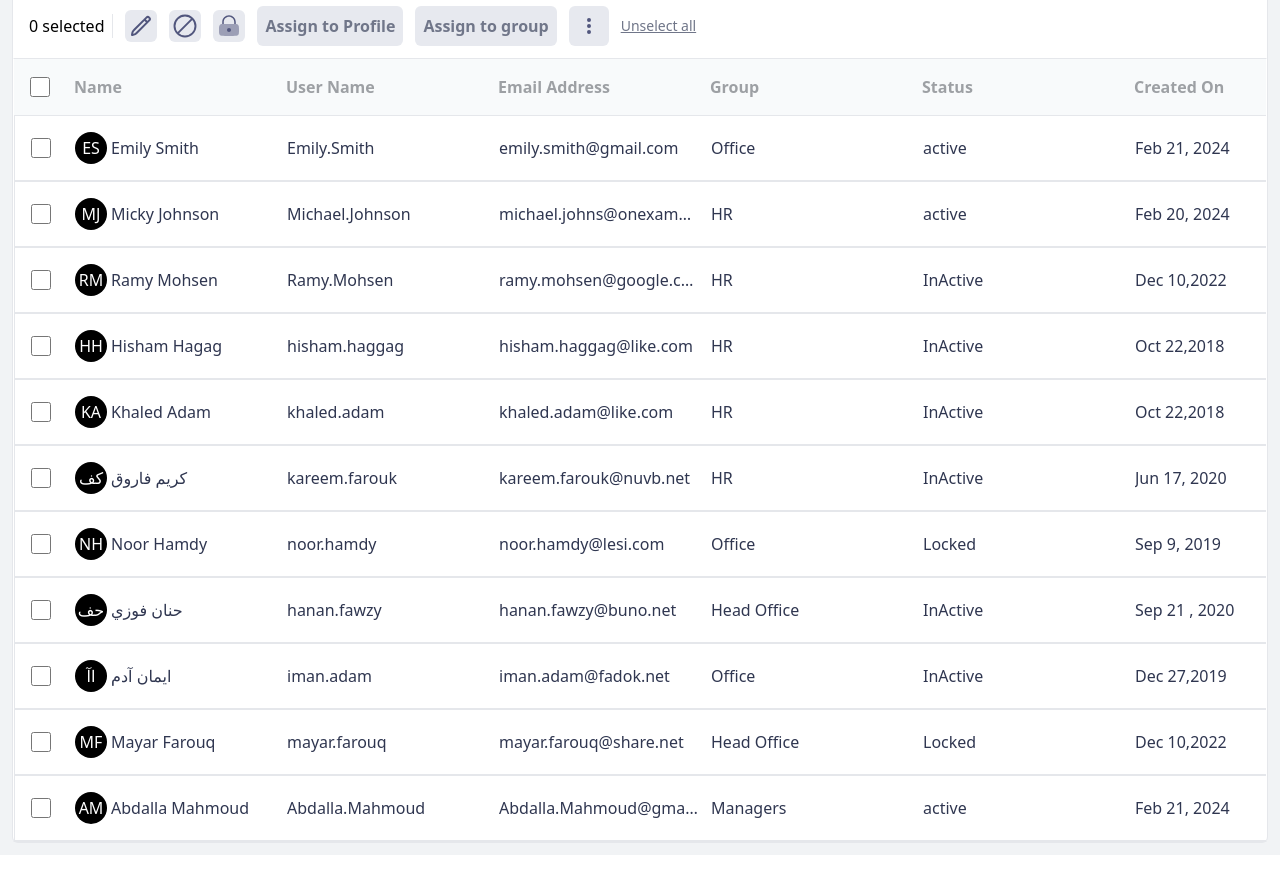
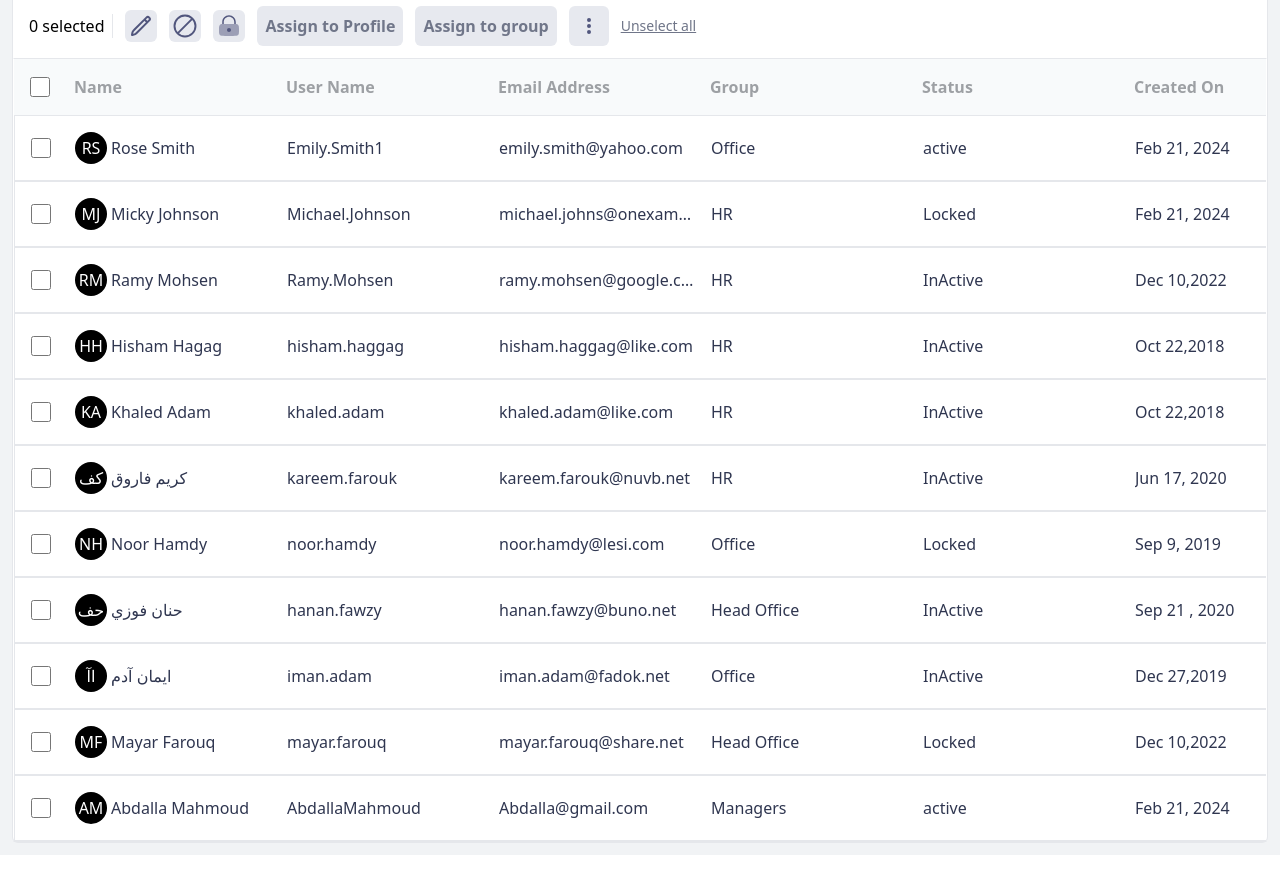
Before and after one commit to Thebrownboy/RenoSystemsDashboard, a React (Vite) app in the folder renosystemsdashboard/: page / in a window 1280 px wide. Shown: the part 240-1134 px from the top of the page. Built offline with nearby package versions, Linux system fonts and the light colour scheme; data requests are answered from the project's data file.

Commit message:
fixing the editing error

```diff
--- a/renosystemsdashboard/db.json
+++ b/renosystemsdashboard/db.json
@@ -1,10 +1,10 @@
 {
   "employees": [
     {
-      "firstName": "Emily",
+      "firstName": "Rose",
       "lastName": "Smith",
-      "userName": "Emily.Smith",
-      "email": "emily.smith@gmail.com",
+      "userName": "Emily.Smith1",
+      "email": "emily.smith@yahoo.com",
       "status": "active",
       "group": "Office",
       "createdOn": "Feb 21, 2024",
@@ -15,9 +15,9 @@
       "lastName": "Johnson",
       "userName": "Michael.Johnson",
       "email": "michael.johns@onexample.com",
-      "status": "active",
+      "status": "Locked",
       "group": "HR",
-      "createdOn": "Feb 20, 2024",
+      "createdOn": "Feb 21, 2024",
       "id": "3"
     },
     {
@@ -101,11 +101,11 @@
       "status": "Locked"
     },
     {
-      "id": "fcd2",
+      "id": "0003",
       "firstName": "Abdalla",
       "lastName": "Mahmoud",
-      "userName": "Abdalla.Mahmoud",
-      "email": "Abdalla.Mahmoud@gmail.com",
+      "userName": "AbdallaMahmoud",
+      "email": "Abdalla@gmail.com",
       "status": "active",
       "group": "Managers",
       "createdOn": "Feb 21, 2024"
--- a/renosystemsdashboard/src/components/Popup/Popup.jsx
+++ b/renosystemsdashboard/src/components/Popup/Popup.jsx
@@ -82,7 +82,7 @@ function Popup({ updateShowPopup, user }) {
             lastName: lastNameRef.current.value,
             userName: userNameRef.current.value,
             email: emailRef.current.value,
-            status: "active",
+            status: user ? user.status : "active",
             group: userGroupValue,
             createdOn: `${months[newDate.getMonth()].substring(
               0,
```
Also changed, not shown: 1 other file (tests, documents, lock files or other folders).
